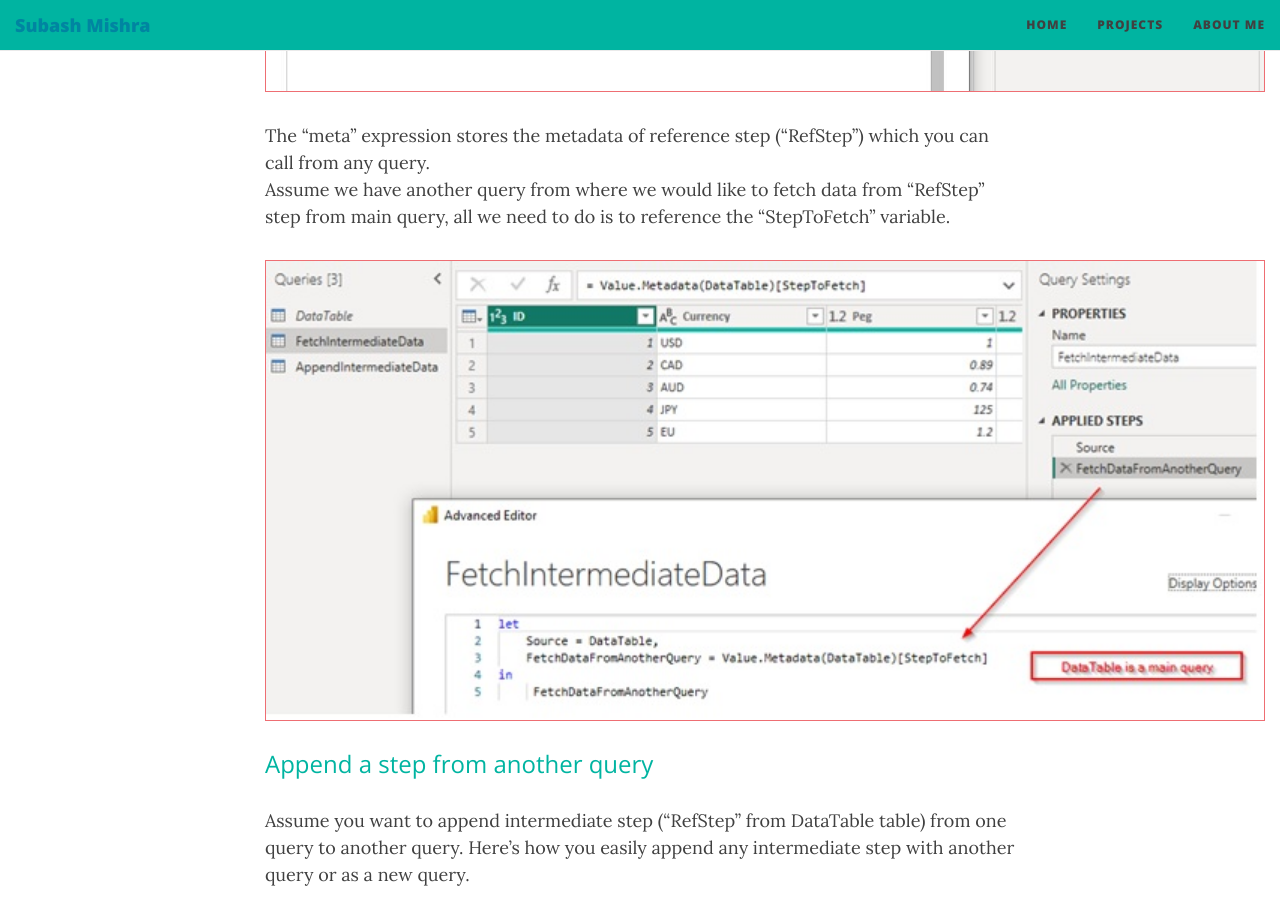
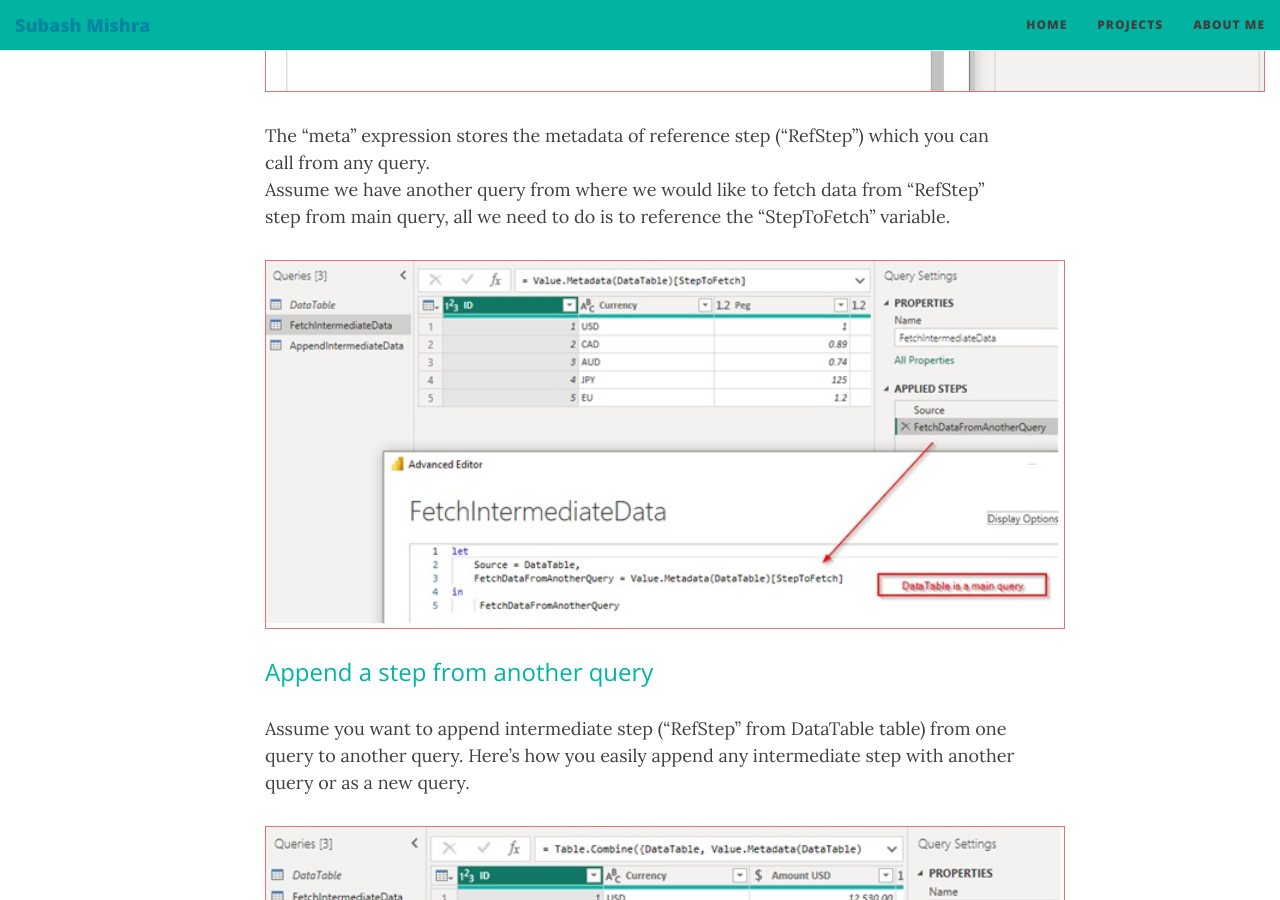
Before and after one commit to MishraSubash/MishraSubash.github.io, a Jekyll site: the page built from _posts/2022-12-15-Reference-Intermediate-Step-From-One-To-Another-Power-Query.md, in a window 1280 px wide and 900 px high, scrolled down 1338 px. Built offline with Jekyll 4.4.1, drawn with Linux system fonts in a browser that asks for light colours; nearby versions of some CDN libraries.

Commit message:
final push

```diff
--- a/_posts/2022-12-15-Reference-Intermediate-Step-From-One-To-Another-Power-Query.md
+++ b/_posts/2022-12-15-Reference-Intermediate-Step-From-One-To-Another-Power-Query.md
@@ -22,12 +22,12 @@ The “meta” expression stores the metadata of reference step (“RefStep”)
 Assume we have another query from where we would like to fetch data from “RefStep” step from main query, all we need to do is to reference the “StepToFetch” variable.
 
 
-<img src="/img/inter.jpg" width="1000px" style="border: 1px solid #ee6e73;"/>
+<img src="/img/inter.jpg" width="800px" style="border: 1px solid #ee6e73;"/>
 
 ### Append a step from another query
 
 Assume you want to append intermediate step (“RefStep” from DataTable table) from one query to another query. Here’s how you easily append any intermediate step with another query or as a new query.
 
-<img src="/img/Intermediate_finalStep.jpg" width="1000px" style="border: 1px solid #ee6e73;"/>
+<img src="/img/final.jpg" width="800px" style="border: 1px solid #ee6e73;"/>
 
 Download PBIX file [Reference_A_Step.pbix](https://github.com/MishraSubash/MishraSubash.github.io/blob/main/support/ReferenceStep_To_AnotherQuery.pbix?raw=true)
```
